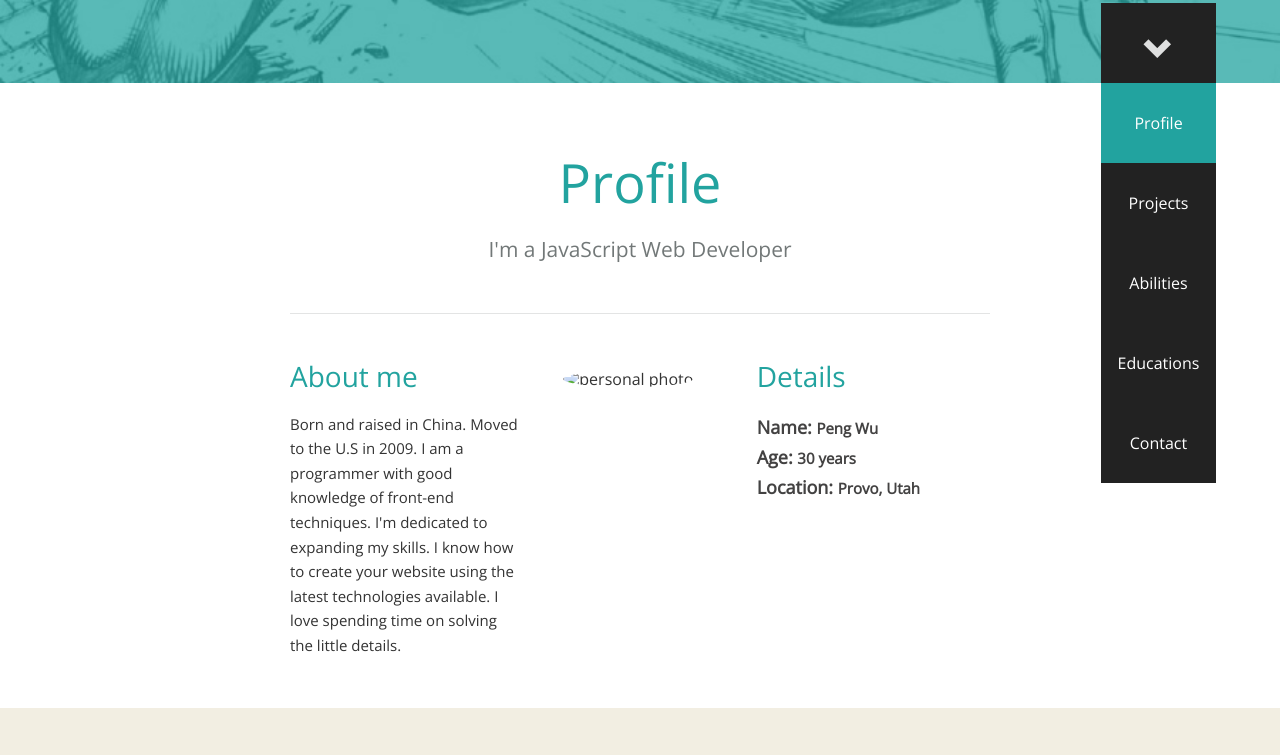
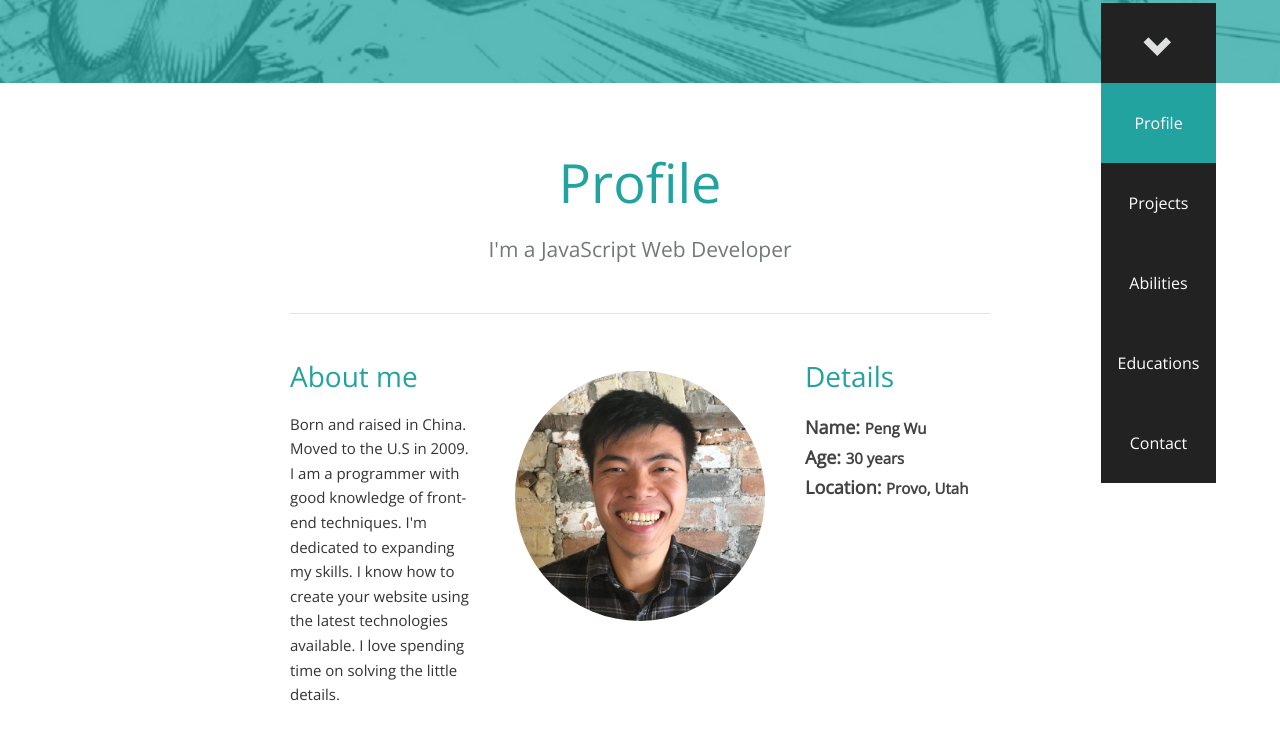
Before and after one commit to bbbily/personal-portfolio, a website: page public/index.html in a window 1280 px wide. Shown: the part 717-1472 px from the top of the page. Drawn offline with nearby package versions, Linux system fonts and the light colour scheme.

Commit message:
fixed personal photo type

```diff
--- a/public/index.html
+++ b/public/index.html
@@ -48,7 +48,7 @@
             <h4>About me</h4>
             <p>Born and raised in China. Moved to the U.S in 2009. I am a programmer with good knowledge of front-end techniques. I'm dedicated to expanding my skills. I know how to create your website using the latest technologies available. I love spending time on solving the little details.</p>
           </div>
-          <div class="photo"><img src="./images/photo.jpg" alt="personal photo"></div>
+          <div class="photo"><img src="./images/photo.png" alt="personal photo"></div>
           <div>
             <h4>Details</h4>
             <h6>Name:
```
